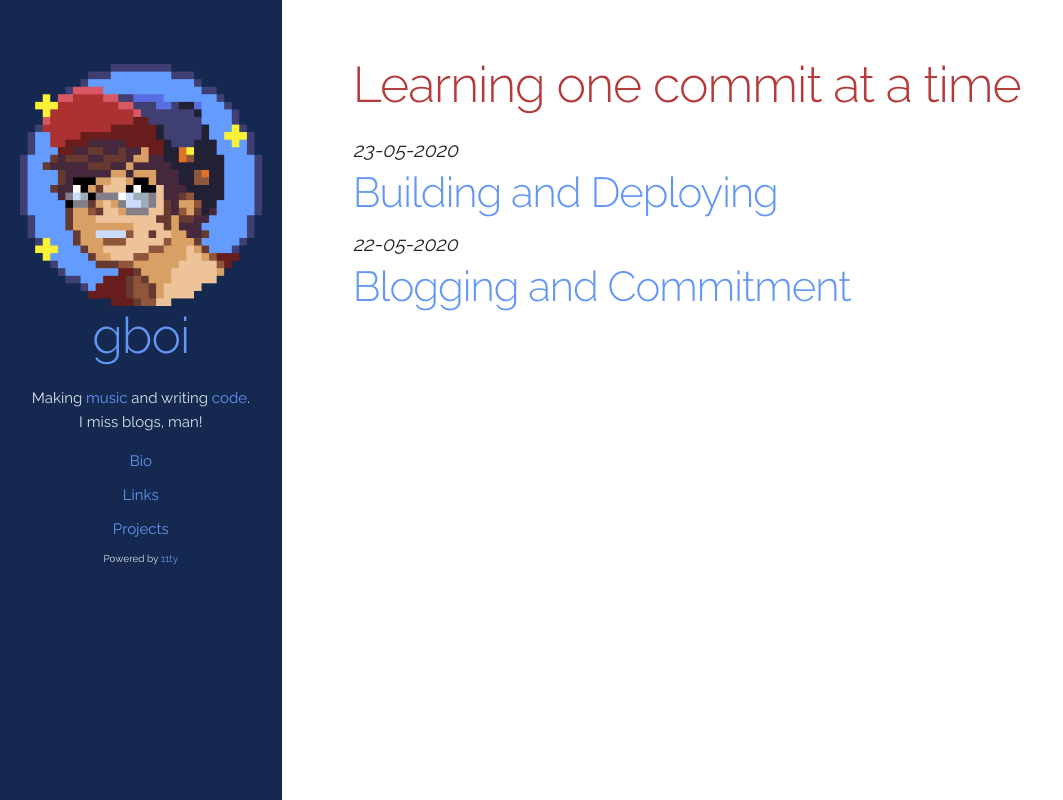
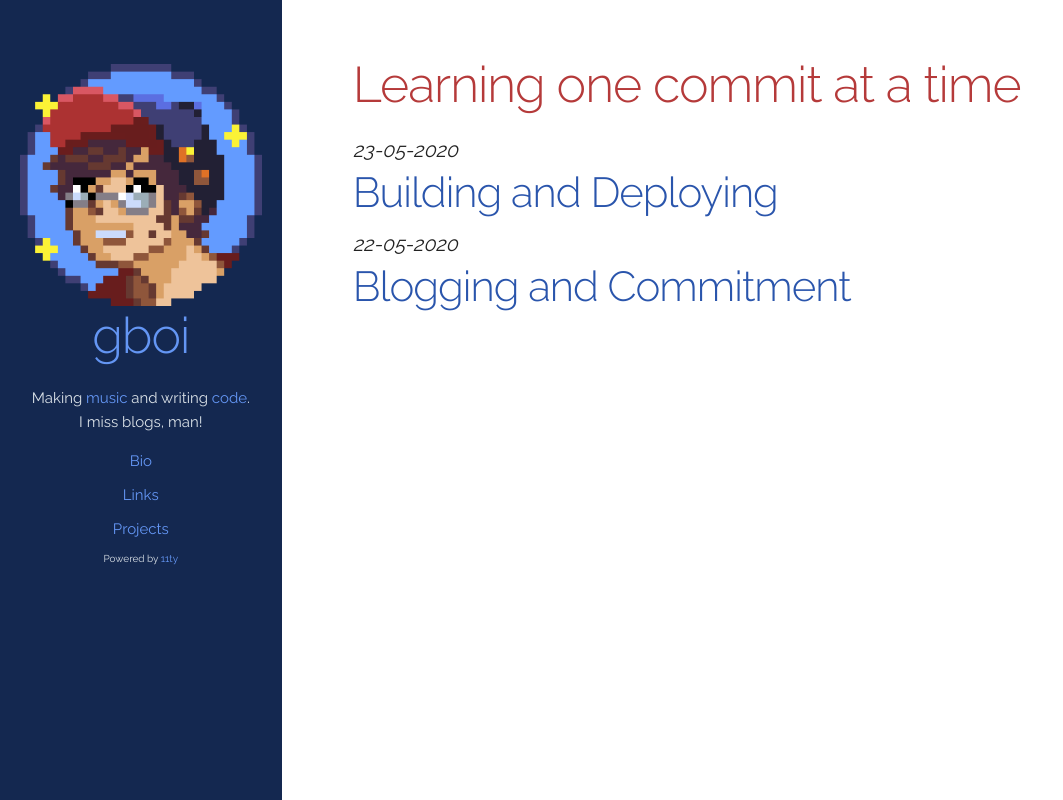
Before and after one commit to gboi/gboi.github.io, an Eleventy site: page index.html in a window 1280 px wide. Shown: the whole page, without its empty margins (0-1063 px from the left). Built offline with nearby package versions, Linux system fonts and the light colour scheme; Eleventy itself is replaced by a stand-in of ours; files that its build step writes are made by us from their sources.

Commit message:
changed link contrast in content

```diff
--- a/css/custom.css
+++ b/css/custom.css
@@ -60,6 +60,14 @@ a, a:hover {
 	position: relative;
 }
 
+#content a, #content a:hover {
+	color: #2A55AC;
+}
+
+#content a::before {
+	background-color: #2A55AC;
+}
+
 a::before {
   content: "";
   position: absolute;
```
